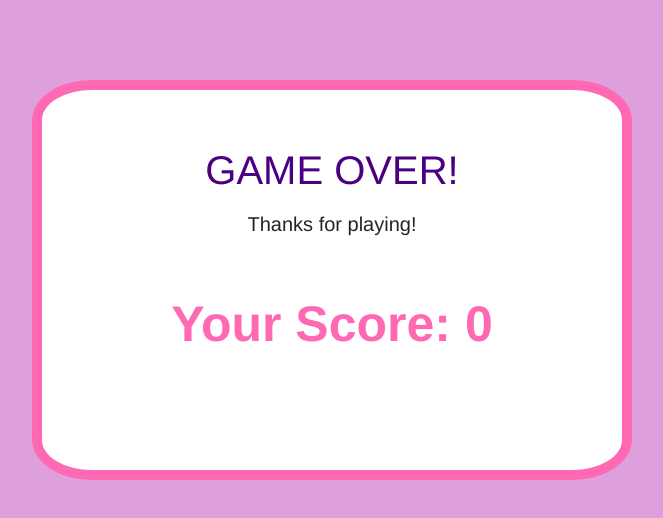
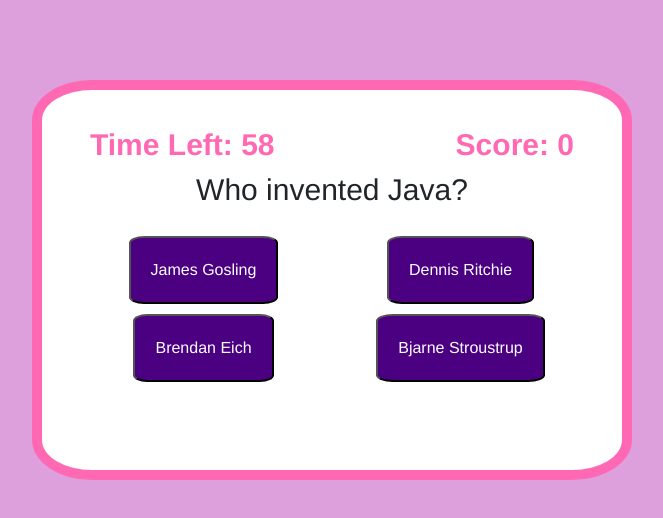
Before and after one commit to leahogorman/Javascript_Quiz, a plain HTML site: page Develop/index.html in a window 1280 px wide. Both pictures are taken after a click on the button "Start Game!". Shown: the whole page, without its empty margins (308-971 px from the left). Drawn offline with nearby package versions, Linux system fonts and the light colour scheme.

Commit message:
fixed the timer

```diff
--- a/Develop/script.js
+++ b/Develop/script.js
@@ -15,7 +15,7 @@ var nextButton = document.getElementById("next-button")
 var currentQuestion;
 var scoreContainer = document.getElementById("score")
 var endScore = document.getElementById("end-score")
-var startingTime = .05;
+var startingTime = 1;
 var time = startingTime * 60;
 var timer = document.getElementById("timer");
 var score = 0;
@@ -58,10 +58,9 @@ startButton.addEventListener('click', function(){
     questionContainer.style.display = "block";
     currentQuestion = 0
     setNextQuestion()
-});
-
-setInterval(updateCountdown, 1000);
-function updateCountdown () {
+    updateCountdown()
+    setInterval(updateCountdown, 1000);
+    function updateCountdown () {
     let seconds = time % 60;
     timer.innerHTML = `Time Left: ${seconds}`;
     time--;
@@ -72,9 +71,11 @@ function updateCountdown () {
         endScore.innerText = "Your Score: " + score
     }
 }
+});
+
+
 
 function setNextQuestion(){
-    updateCountdown()
     for (var i=0; i<questions.length; i++){
     showQuestion(questions[currentQuestion])
     showAnswers()
--- a/Develop/styles.css
+++ b/Develop/styles.css
@@ -1,7 +1,9 @@
 body {
+    /* background: linear-gradient(90deg, hotpink,plum, plum,hotpink); */
     background-color: plum;
     font-family: 'Franklin Gothic Medium', 'Arial Narrow', Arial, sans-serif;
 }
+
 .container  {
     background-color: white;
     height: 400px;
```
